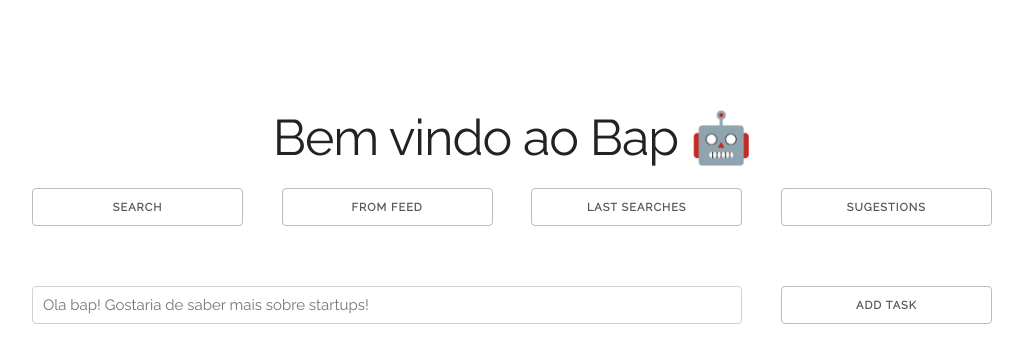
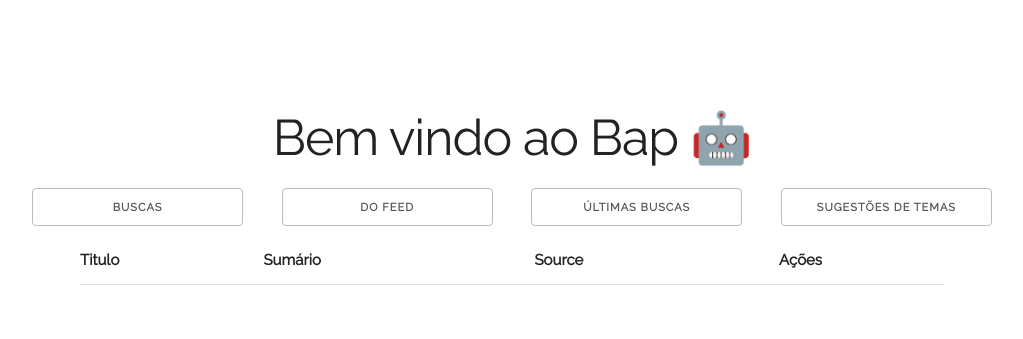
Before and after one commit to Emiliandro/mpes-bap, a Flask app: page / in a window 1280 px wide. Shown: the part 132-471 px from the top of the page, without its empty margins (128-1151 px from the left). Run offline with Flask 3, Linux system fonts and the light colour scheme; tables that the repository leaves empty hold one stand-in row (values such as "Sample post"); lists and menus that the app fills with data are empty.

Commit message:
chore: ddg poc - update frontend

```diff
--- a/product/static/css/main.css
+++ b/product/static/css/main.css
@@ -39,3 +39,7 @@
 	margin-left: 5%;
     width: 90%;
  }
+
+ button a {
+	text-decoration: none
+ }
--- a/product/templates/demonstration.html
+++ b/product/templates/demonstration.html
@@ -5,13 +5,12 @@
 <div class="content" style="padding-bottom: 100px;">
     <h1 style="text-align: center">{{title}}</h1>
 
-    <div class="tab row" style="margin-bottom: 50px;">
-    <button class="tablinks three columns" onclick="openTab(event, 'tab-search')">Search</button>
-    <button class="tablinks three columns" onclick="openTab(event, 'tab-rawi')">From Feed</button>
-    <button class="tablinks three columns" onclick="openTab(event, 'tab-nonr')">Last searches</button>
-    <button class="tablinks three columns" onclick="openTab(event, 'tab-suggestions')">Sugestions</button>
+    <div class="tab row">
+        <button class="tablinks three columns" onclick="openTab(event, 'tab-search')">Buscas</button>
+        <button class="tablinks three columns" onclick="openTab(event, 'tab-rawi')">Do feed</button>
+        <button class="tablinks three columns" onclick="openTab(event, 'tab-nonr')">Últimas buscas</button>
+        <button class="tablinks three columns" onclick="openTab(event, 'tab-suggestions')">Sugestões de temas</button>
     </div>
-
     <div id="tab-search" class="tabcontent">
 
     {% if non_repudiations|length < 1 %}
@@ -19,10 +18,10 @@
     {% endif %}
 
         <div id="demonstrative_form" class="form row">
-            <form action="/" method="POST">
+            <!--<form action="/" method="POST">
                 <input class="nine columns" placeholder="Ola bap! Gostaria de saber mais sobre startups!" type="text" name="content" id="content">
-                <input class=" three columns" type="submit" value="Add Task">
-            </form>
+                <input class="three columns" type="submit" value="Add Task">
+            </form>--->
         </div>
 
         <div id="desmonstrative_results">
@@ -31,12 +30,14 @@
                     <th>Titulo</th>
                     <th>Sumário</th>
                     <th>Source</th>
+                    <th>Ações</th>
                 </tr>
             {% for phrase in phrases %}
             <tr>
                 <td>{{ phrase['title'] }}</td>
                 <td>{{ phrase['body'] }}</td>
                 <td>{{ phrase['href'] }}</td>
+                <td><a href="/phrase/{{phrase['title']}}" >Mais</a></td>
             </tr>
             {% endfor %}
             </table>
--- a/product/utils/RawImportsDB.py
+++ b/product/utils/RawImportsDB.py
@@ -1,6 +1,7 @@
 from sqlalchemy import create_engine, Column, String, Integer, DateTime, Identity
 from sqlalchemy.orm import sessionmaker, declarative_base
 from datetime import datetime
+import json
 
 Base = declarative_base()
 
@@ -23,8 +24,11 @@ class Raw(Base):
         self.source = source
         self.summary = summary
 
+    def toJson(self):
+        return json.dumps(self, default=lambda o: o.__dict__)
+
     def __repr__(self):
-        return f"({self.rid}) {self.categorie}, {self.source} - {self.summary}"
+        return f"{ {self.categorie}, {self.source}, {self.summary} }"
 
 class RawImportsDB:
     def append(self,value):
@@ -37,8 +41,6 @@ class RawImportsDB:
             exists = self.session.query(reference.exists()).scalar()
             if exists == False:
                self.session.add(value)
-            else:
-                print("tried to add something that is already in the database")
         self.session.commit()
 
     def remove(self,value):
```
